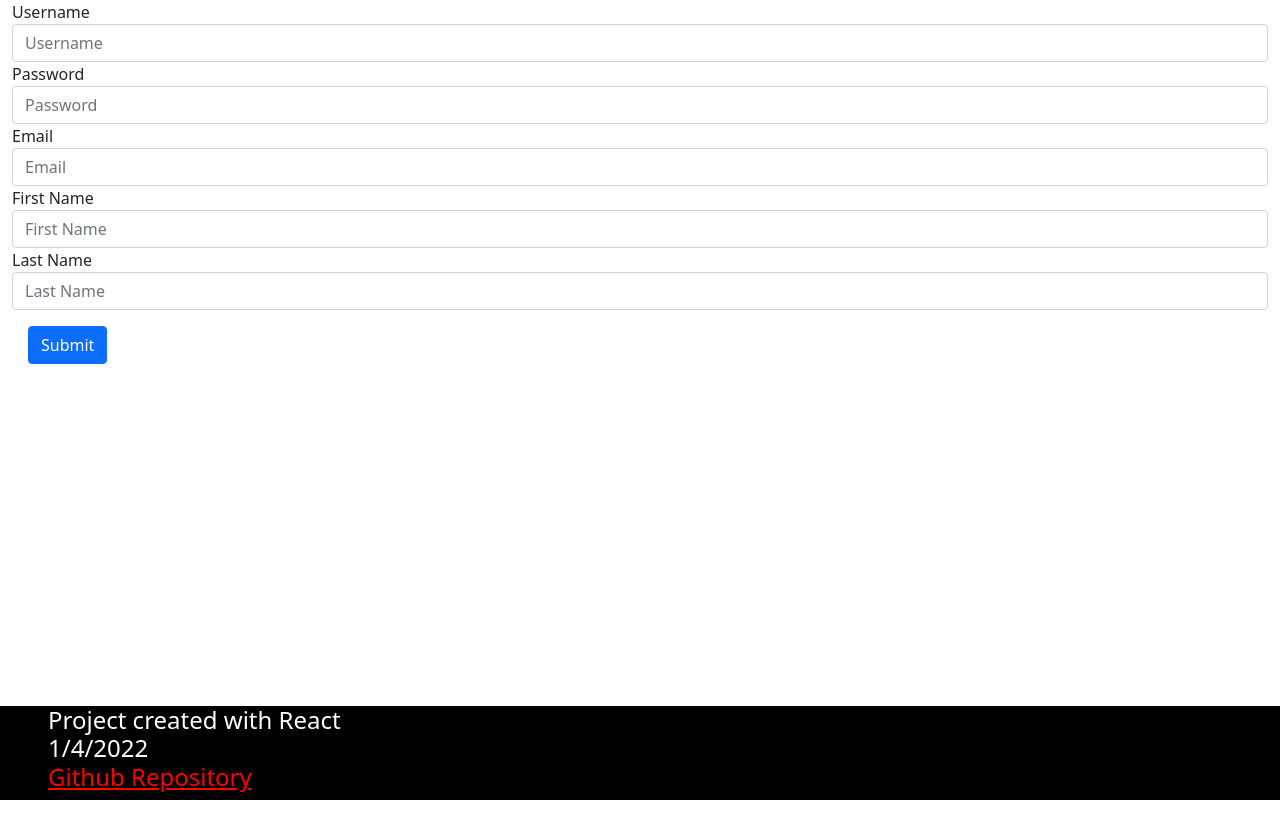
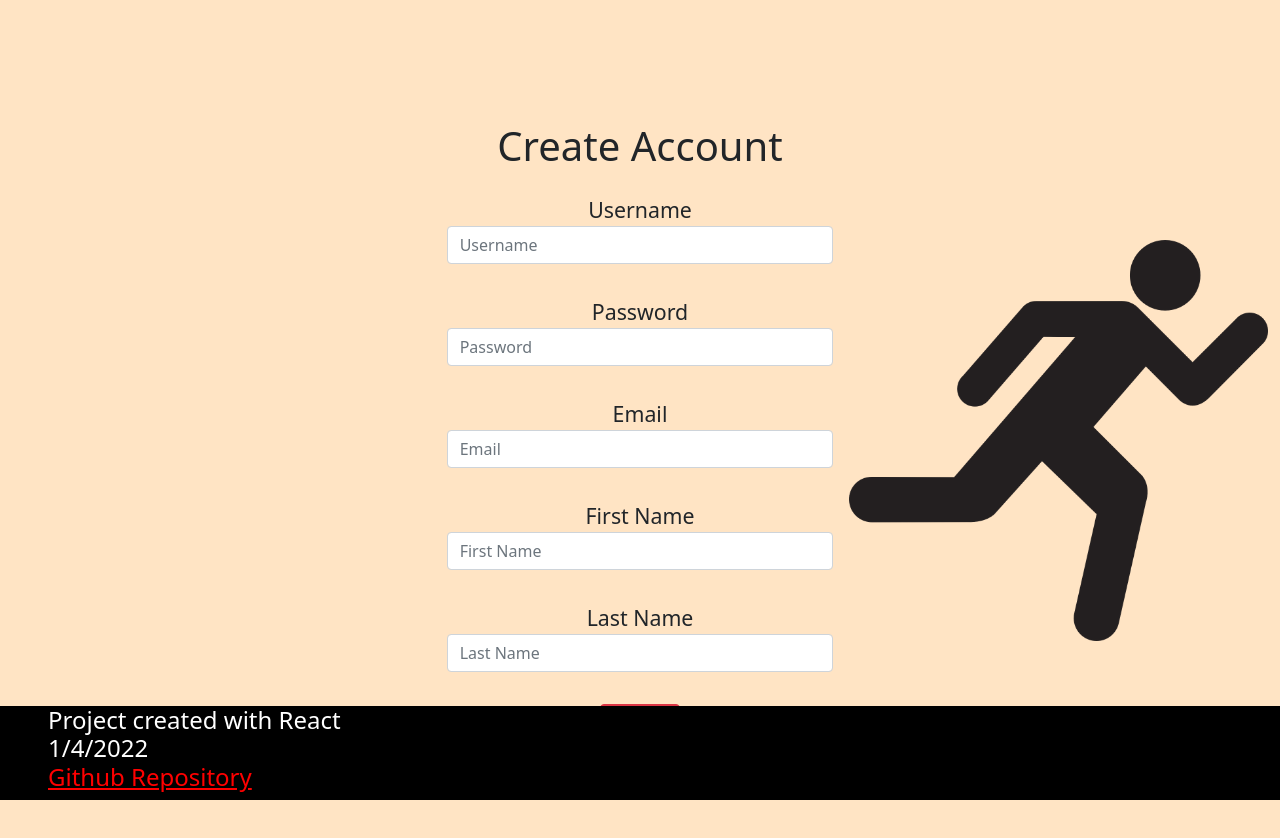
Before and after one commit to andrew-m94/LunchRunnerFrontend_, a React (Create React App) app: page /register in a window 1280 px wide. Shown: the top 838 px of the page. Before the commit the page ends 800 px from the top, so only its background shows below. Built offline with nearby package versions, Linux system fonts and the light colour scheme; a web font is replaced by a local one.

Commit message:
Updated styling

```diff
--- /dev/null
+++ b/src/components/RegisterUser/RegisterUser.css
@@ -0,0 +1,17 @@
+.register-user {
+    height: 110vh;
+    width: 100%;
+    text-align: center;
+    background-color: bisque;
+    display: flex;
+    justify-content: center;
+    align-items: center;
+}
+
+.rfg {
+    padding: 1em;
+}
+
+label {
+    font-size: 16pt;
+}
--- a/src/components/RegisterUser/RegisterUser.jsx
+++ b/src/components/RegisterUser/RegisterUser.jsx
@@ -1,5 +1,6 @@
 import React, {useState} from 'react';
 import axios from 'axios';
+import './RegisterUser.css';
 
 const RegisterUser = () => {
     const [username, setUsername] = useState("");
@@ -27,30 +28,37 @@ const RegisterUser = () => {
     };
 
     return (
-        <div class="container-fluid">
+        <div class="container-fluid register-user">
+            <div class="col "></div>
+            <div class="col ">
                 <form onSubmit={(event) => handleSubmit(event)}>
-                <div class="form-group">
+                        <h1>Create Account</h1>
+                    <div class="form-group rfg">
                         <label for="usernameInput" >Username </label>
                         <input type="username" class="form-control" id="usernameInput" placeholder="Username" onChange={(event) => setUsername(event.target.value)}/>
                         </div>
-                <div class="form-group">
+                    <div class="form-group rfg">
                         <label for="passwordInput" >Password</label>
                         <input type="password" class="form-control" id="passwordInput" placeholder="Password" onChange={(event) => setPassword(event.target.value)}/>
                     </div>
-                <div class="form-group">
+                    <div class="form-group rfg">
                         <label for="emailInput" >Email </label>
                         <input type="email" class="form-control" id="emailInput" placeholder="Email" onChange={(event) => setEmail(event.target.value)}/>
                     </div>
-                <div class="form-group">
+                    <div class="form-group rfg">
                         <label for="firstNameInput" >First Name </label>
                         <input type="firstName" class="form-control" id="firstNameInput" placeholder="First Name" onChange={(event) => setFirstName(event.target.value)}/>
                     </div>
-                <div class="form-group">
+                    <div class="form-group rfg">
                         <label for="lastNameInput" >Last Name </label>
                         <input type="lastName" class="form-control" id="lastNameInput" placeholder="Last Name" onChange={(event) => setLastName(event.target.value)}/>
                     </div>
-                <button type="submit" class="btn btn-primary">Submit</button>
+                    <button type="submit" class="btn btn-danger">Submit</button>
                 </form>
+            </div>
+            <div class="col ">
+            <img class="img-fluid" id = "page-art" src="/images/running.png" alt="Cannot Be Displayed"/>
+            </div>
         </div>
     );
 }
```
Lines whose indentation alone changed are shown as unchanged.
